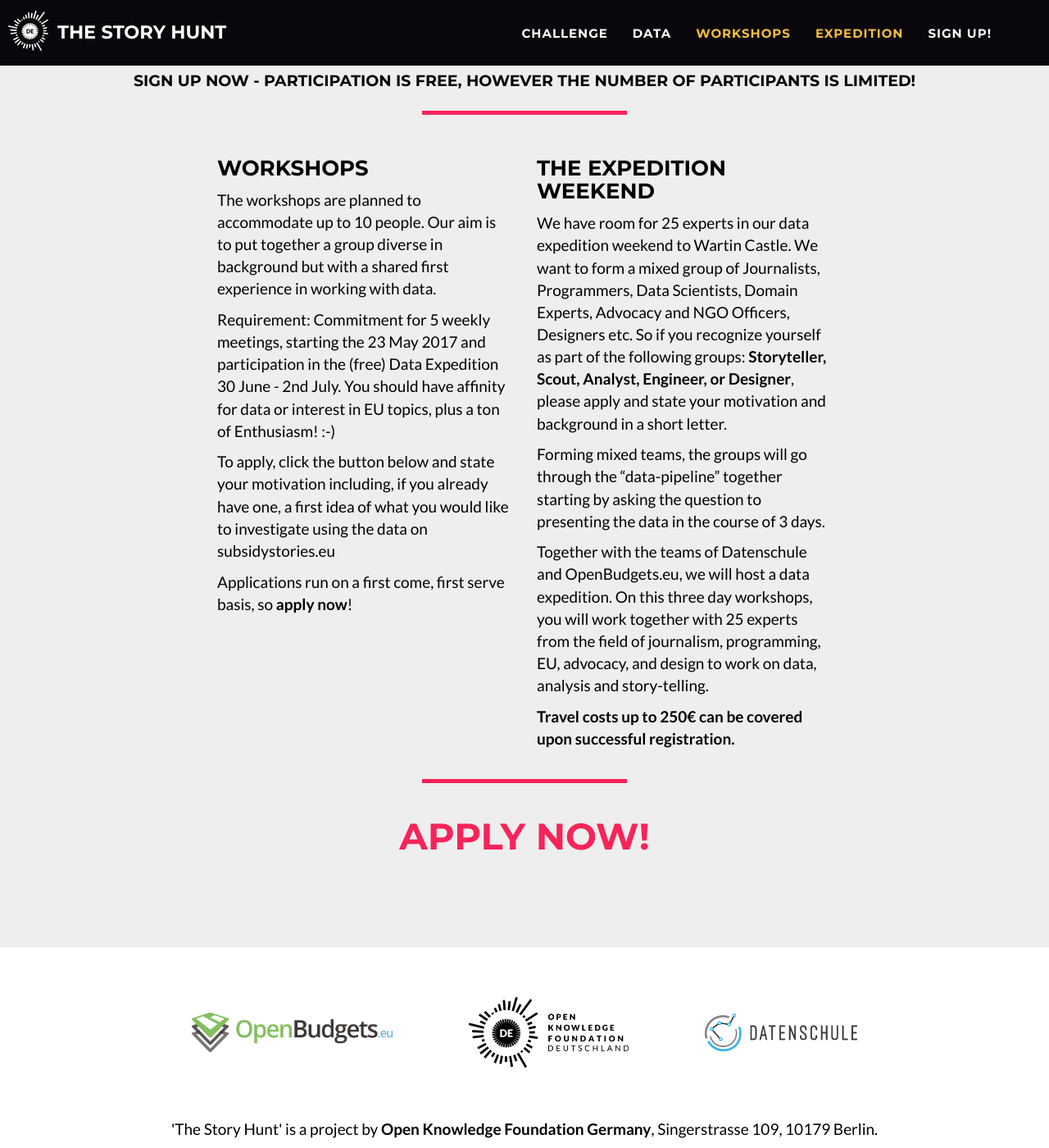
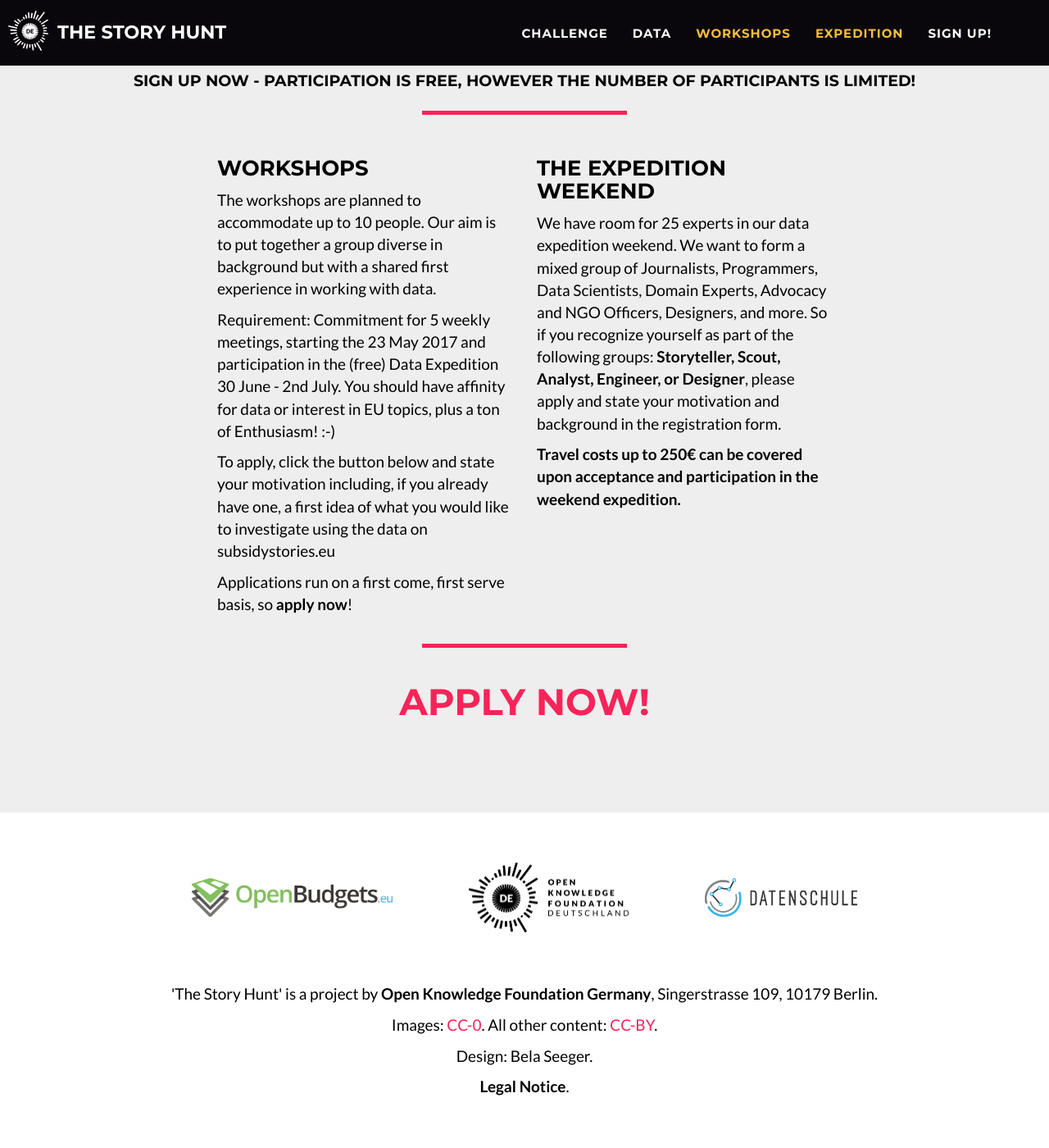
Before and after one commit to okfde/storyhunt.de, a Jekyll site: the page built from index.html, in a window 1280 px wide and 1400 px high, scrolled down 9707 px. Shown: the whole window at 82% size. Built offline with Jekyll 4.4.1, drawn with Linux system fonts in a browser that asks for light colours; after the commit the page ends 11056 px from its top, so only the background shows below that; some of the changed text lies outside the part shown.

Commit message:
final updates (?)

```diff
--- a/_includes/signup.html
+++ b/_includes/signup.html
@@ -5,13 +5,13 @@
             <div class="row">
                 <div class="col-lg-12 text-center">
                     <h2>Join us & sign up!</h2>
-                    <hr class="star-light">
+                    <hr class="star-secondary">
                 </div>
             </div>
             <div class="row">
                 <div class="col-lg-12 text-center">
                     <h4>Sign up now - participation is free, however the number of participants is limited!</h4>
-                    <hr class="star-light">
+                    <hr class="star-secondary">
                 </div>
             </div>
             <div class="row">
@@ -29,18 +29,16 @@
                 <div class="col-lg-4">
                     <h3>The Expedition Weekend</h3>
                     <p>
-                    We have room for 25 experts in our data expedition weekend to Wartin Castle. We want to form a mixed group of Journalists, Programmers, Data Scientists, Domain Experts, Advocacy and NGO Officers, Designers etc. So if you recognize yourself as part of the following groups: <b>Storyteller, Scout, Analyst, Engineer, or Designer</b>, please apply and state your motivation and background in a short letter.
+                    We have room for 25 experts in our data expedition weekend. We want to form a mixed group of Journalists, Programmers, Data Scientists, Domain Experts, Advocacy and NGO Officers, Designers, and more. So if you recognize yourself as part of the following groups: <b>Storyteller, Scout, Analyst, Engineer, or Designer</b>, please apply and state your motivation and background in the registration form.
                     </p>
-                    <p>Forming mixed teams, the groups will go through the “data-pipeline” together starting by asking the question to presenting the data in the course of 3 days.</p>
-                    <p>Together with the teams of Datenschule and OpenBudgets.eu, we will host a data expedition. On this three day workshops, you will work together with 25 experts from the field of journalism, programming, EU, advocacy, and design to work on data, analysis and story-telling.</p>
-                    <p><b>Travel costs up to 250€ can be covered upon successful registration.</b></p>
+                    <p><b>Travel costs up to 250€ can be covered upon acceptance and participation in the weekend expedition.</b></p>
                 </div>
             </div>
-                                <hr class="star-light">
+                                <hr class="star-secondary">
             <div class="row">
                 <div class="col-lg-12 text-center">
                     <p style="color:primary">
-                    <h2><a href="https://goo.gl/forms/hUD37cQktbZyYcwO2"><b>Apply now!</b></a></p></h2>
+                    <h2><a href="https://goo.gl/forms/QpaGP1pR0ANh1sOr1"><b>Apply now!</b></a></p></h2>
                     </p>
                 </div>
             </div>
--- a/_includes/workshops.html
+++ b/_includes/workshops.html
@@ -8,18 +8,11 @@
             </div>
             <div class="col-lg-4 col-lg-offset-2">
                 <p>
-                    <!--The Bootcamp is a series of tutorials happening prior to the weekend-long story hunt. Depending on your skill level, it is highly recommended that you participate in order to develop the basic skillset needed to work on the data we are working with.-->
                    Learn essential data-skills such as <b>finding, scraping, cleaning, analysing,</b> and <b>visualising</b> data and apply you newly-developed skills in the Story Hunt!</p>
-
-                   <!--The Story Hunt Training sessions are the preparation series for participating in our weekend workshop. If you are based in Berlin and an early-career data journalists, EU policy analyst, or NGO or advocacy officer, we invite you to sign up for our 5 training sessions in May and June, where you learn the basics of data-gathering, cleaning and analysis in the realm of EU policy.-->
                 </p>
             </div>
             <div class="col-lg-4">
-                <p>We offer 5 weekly workshops, each 2 hours, starting on 16 May 2017.</p>
-                <!--We offer 5 weekly 2 hour training sessions teaching essential data skills: the basics of data-journalism, obtaining and cleaning data, as well as analysing and visualising it. The trainings will take place at the Open Knowledge Foundation Germany’s offices (Singerstraße 109, 10179 Berlin).</p>-->
-                <!--<p>The trainings offered cover the basic skills of <b>finding, scraping, analysing,</b> and <b>visualising</b>
-                    data. The Bootcamp will take place in the offices of OKF DE (Singerstrasse 109, 10179 Berlin).</p>
-                <p>Join the bootcamp and become a full-fledged hunch-hunter!</p>-->
+                <p>We offer 5 weekly workshops, each 2 hours, starting on 23 May 2017.</p>
             </div>
         </div>
         <div class="row">
@@ -32,7 +25,7 @@ We will present inspiring data-driven stories to get your creativity flowing.  <
 
             </div>
             <div class="col-lg-4">
-                <h3>2. Asking questions and Finding Data.</h3>
+                <h3>2. Asking questions and Finding Data</h3>
                 <h4>30 May 2017</h4>
                 <p>Starting with the basics of data, we will show you where to find data and how to ask questions to datasets using simple spreadsheets.</p>
             </div>
@@ -54,7 +47,7 @@ We will present inspiring data-driven stories to get your creativity flowing.  <
                 <h3>5. Visualising Data</h3>
                 <h4>20 June 2017</h4>
                 <p>Data comes to life in visualisations. In this workshop we will discuss basic principles of design and data visualisations.</p>
-                <p>Guest Speaker: <a href="http://lisacharlotterost.de/">Lisa Rost</b></p>
+                <p>Guest Speaker: <a href="http://lisacharlotterost.de/">Lisa Rost</b></a></p>
             </div>
             </div>
         </div>
```
Also changed, not shown: _includes/css/main.css (+10 -4 lines).
